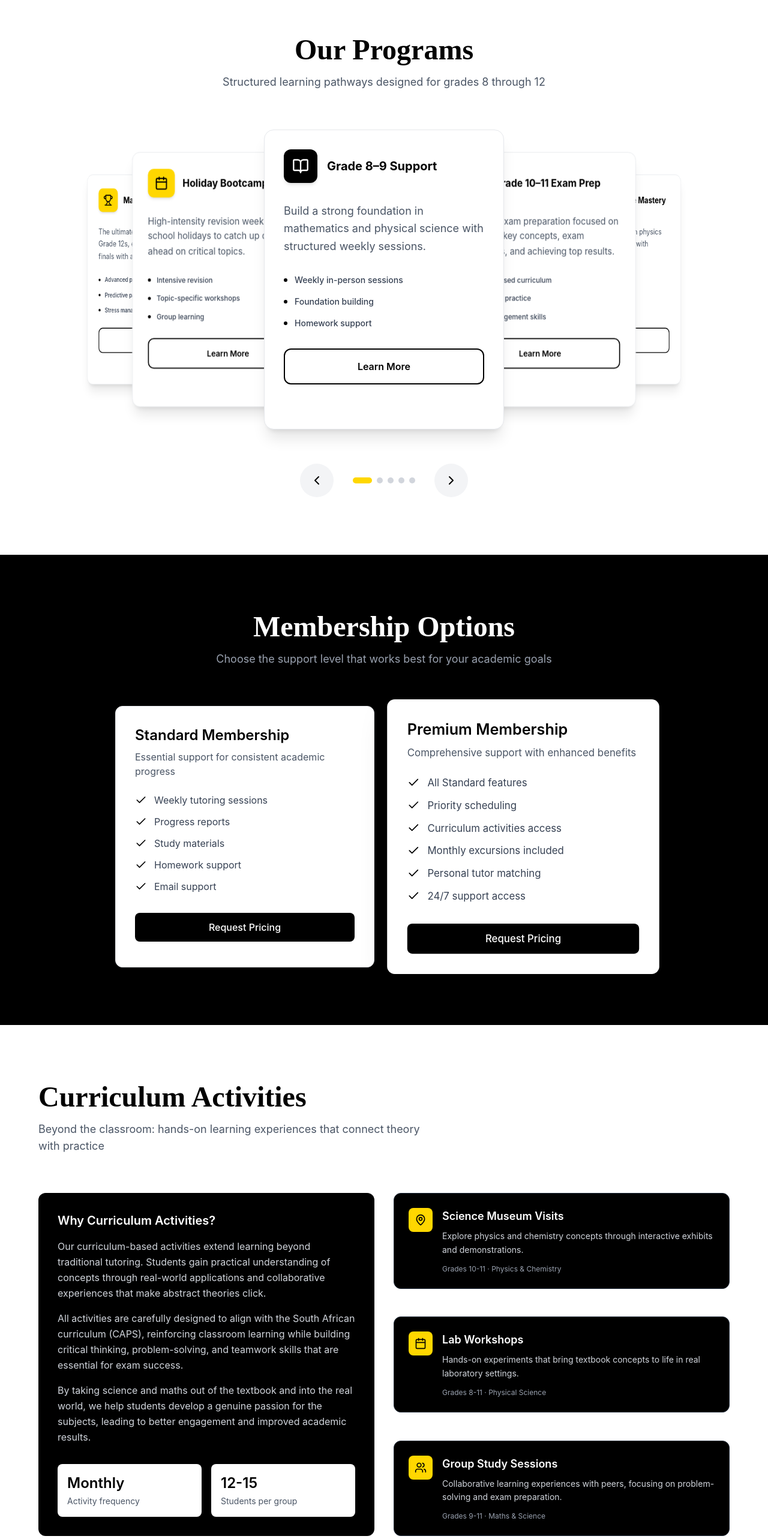
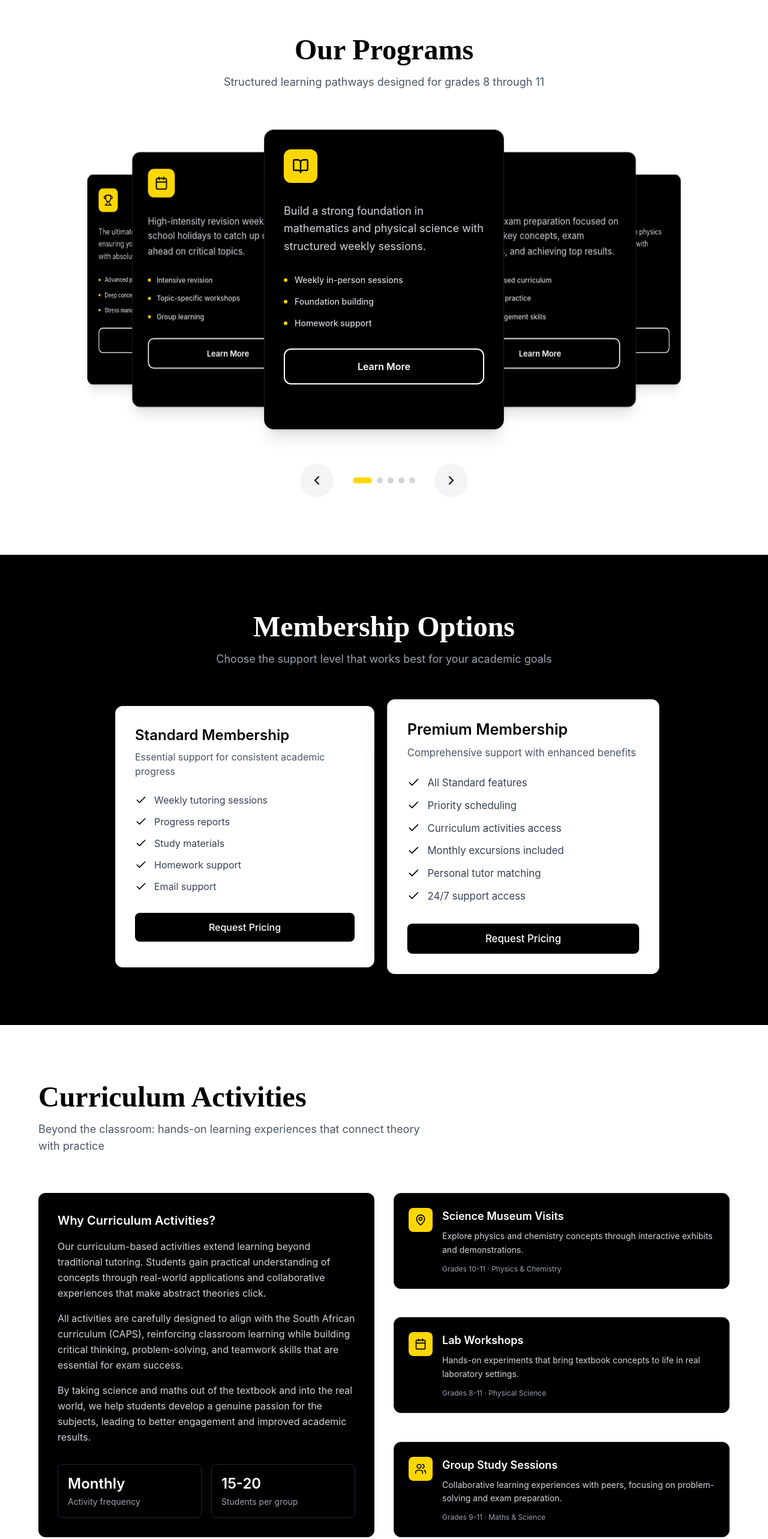
Before and after one commit to Vele189/StudentSta, a React (Vite) app: page / in a window 1280 px wide. Shown: the part 960-3526 px from the top of the page at 60% size. Built offline with nearby package versions, Linux system fonts and the light colour scheme; a web font is replaced by a local one.

Commit message:
feat: update program UI to dark theme, pivot content to Grade 8-11, and set service location to Pretoria

```diff
--- a/src/app/components/Excursions.tsx
+++ b/src/app/components/Excursions.tsx
@@ -69,13 +69,13 @@ export function Excursions() {
               </div>
 
               <div className="grid grid-cols-2 gap-4">
-                <div className="p-4 bg-white rounded-lg text-black">
+                <div className="p-4 bg-black border border-gray-800 rounded-lg text-white">
                   <p className="text-2xl font-semibold mb-1">Monthly</p>
-                  <p className="text-sm text-gray-600">Activity frequency</p>
+                  <p className="text-sm text-gray-400">Activity frequency</p>
                 </div>
-                <div className="p-4 bg-white rounded-lg text-black">
-                  <p className="text-2xl font-semibold mb-1">12-15</p>
-                  <p className="text-sm text-gray-600">Students per group</p>
+                <div className="p-4 bg-black border border-gray-800 rounded-lg text-white">
+                  <p className="text-2xl font-semibold mb-1">15-20</p>
+                  <p className="text-sm text-gray-400">Students per group</p>
                 </div>
               </div>
             </div>
--- a/src/app/components/FAQ.tsx
+++ b/src/app/components/FAQ.tsx
@@ -11,7 +11,7 @@ export function FAQ() {
     {
       question: 'Where are your tutoring sessions held?',
       answer:
-        'Our tutoring sessions are 100% remote and conducted online via platforms like Zoom, Microsoft Teams, or Google Meet. This allows us to support students nationwide from the comfort of their homes.',
+        'In person at the student’s home (tutor goes to them).',
     },
     {
       question: 'What are your pricing options?',
@@ -26,7 +26,7 @@ export function FAQ() {
     {
       question: 'How often are curriculum activities and excursions?',
       answer:
-        'Curriculum activities occur monthly and are included with Premium membership. Activities include science museum visits, lab workshops, and group study sessions. Standard members can join activities for an additional fee.',
+        'Quarterly (one event per school term). Standard: additional fee applies. Premium: no additional fee.',
     },
     {
       question: 'How does tutor booking work?',
--- a/src/app/components/Footer.tsx
+++ b/src/app/components/Footer.tsx
@@ -25,7 +25,7 @@ export function Footer() {
               </div>
               <div className="flex items-start gap-2 text-sm text-gray-600">
                 <MapPin className="w-4 h-4 mt-0.5" />
-                <span>Remote, South Africa</span>
+                <span>Pretoria, South Africa</span>
               </div>
             </div>
           </div>
@@ -34,7 +34,7 @@ export function Footer() {
           <div>
             <h3 className="text-lg font-semibold mb-4">Service Areas</h3>
             <ul className="space-y-2 text-sm text-gray-600">
-              <li>Remote (Nationwide)</li>
+              <li>Pretoria (In-person)</li>
             </ul>
           </div>
 
--- a/src/app/components/Programs.tsx
+++ b/src/app/components/Programs.tsx
@@ -23,14 +23,14 @@ export function Programs({ onEnquire }: ProgramsProps) {
   const programs = [
     {
       icon: BookOpen,
-      title: 'Grade 8–9 Support',
+      title: 'Grade 8–11 Support',
       description:
         'Build a strong foundation in mathematics and physical science with structured weekly sessions.',
       features: ['Weekly in-person sessions', 'Foundation building', 'Homework support'],
     },
     {
       icon: GraduationCap,
-      title: 'Grade 10–11 Exam Prep',
+      title: 'Exam Preparation',
       description:
         'Intensive exam preparation focused on mastering key concepts, exam techniques, and achieving top results.',
       features: ['Exam-focused curriculum', 'Past paper practice', 'Time management skills'],
@@ -44,10 +44,10 @@ export function Programs({ onEnquire }: ProgramsProps) {
     },
     {
       icon: Trophy,
-      title: 'Matric Final Push',
+      title: 'Maths Mastery',
       description:
-        'The ultimate preparation package for Grade 12s, ensuring you walk into your finals with absolute confidence.',
-      features: ['Advanced problem solving', 'Predictive papers', 'Stress management'],
+        'The ultimate preparation package ensuring you master core concepts with absolute confidence.',
+      features: ['Advanced problem solving', 'Deep concept mastery', 'Stress management'],
     },
     {
       icon: Calendar,
@@ -155,7 +155,7 @@ export function Programs({ onEnquire }: ProgramsProps) {
         >
           <h2 className="text-4xl md:text-5xl font-['Satoshi'] font-semibold mb-4">Our Programs</h2>
           <p className="text-lg text-gray-600 max-w-2xl mx-auto">
-            Structured learning pathways designed for grades 8 through 12
+            Structured learning pathways designed for grades 8 through 11
           </p>
         </motion.div>
 
@@ -170,7 +170,7 @@ export function Programs({ onEnquire }: ProgramsProps) {
                 return (
                   <motion.div
                     key={program.title}
-                    className="absolute top-0 left-0 w-full h-full bg-white border border-gray-200 rounded-2xl shadow-xl p-8 flex flex-col justify-between"
+                    className="absolute top-0 left-0 w-full h-full bg-black border border-zinc-800 rounded-2xl shadow-xl p-8 flex flex-col justify-between"
                     initial={false}
                     animate={style as any}
                     transition={isMobile ? { duration: 0.3 } : { type: "spring", stiffness: 300, damping: 30 }}
@@ -189,20 +189,17 @@ export function Programs({ onEnquire }: ProgramsProps) {
                   >
                     <div>
                       <div className="flex items-center gap-4 mb-8">
-                        <div className={`w-14 h-14 rounded-xl flex items-center justify-center shadow-md flex-shrink-0 ${['Holiday Bootcamps', 'Matric Final Push'].includes(program.title)
-                          ? 'bg-[var(--accent-yellow)] text-black'
-                          : 'bg-black text-white'
-                          }`}>
+                        <div className="w-14 h-14 rounded-xl flex items-center justify-center shadow-md flex-shrink-0 bg-[var(--accent-yellow)] text-black">
                           <Icon className="w-7 h-7" />
                         </div>
                         <h3 className="text-xl font-bold">{program.title}</h3>
                       </div>
-                      <p className="text-gray-600 mb-8 leading-relaxed text-lg">{program.description}</p>
+                      <p className="text-gray-300 mb-8 leading-relaxed text-lg">{program.description}</p>
 
                       <ul className="space-y-4 mb-8">
                         {program.features.map((feature) => (
-                          <li key={feature} className="text-sm text-gray-700 flex items-center font-medium">
-                            <span className="w-1.5 h-1.5 bg-black rounded-full mr-3 flex-shrink-0"></span>
+                          <li key={feature} className="text-sm text-gray-300 flex items-center font-medium">
+                            <span className="w-1.5 h-1.5 bg-[var(--accent-yellow)] rounded-full mr-3 flex-shrink-0"></span>
                             {feature}
                           </li>
                         ))}
@@ -214,7 +211,7 @@ export function Programs({ onEnquire }: ProgramsProps) {
                         e.stopPropagation();
                         onEnquire();
                       }}
-                      className="w-full py-4 border-2 border-black text-black font-semibold rounded-xl hover:bg-black hover:text-white transition-all duration-300 mt-auto"
+                      className="w-full py-4 border-2 border-white text-white font-semibold rounded-xl hover:bg-white hover:text-black transition-all duration-300 mt-auto"
                     >
                       Learn More
                     </button>
--- a/src/app/components/Testimonials.tsx
+++ b/src/app/components/Testimonials.tsx
@@ -31,9 +31,9 @@ export function Testimonials() {
     },
     {
       name: 'Michelle R.',
-      grade: 'Grade 12 Student',
+      grade: 'Grade 11 Student',
       quote:
-        'The Matric Final Push program saved me. The predictive papers were spot on and I felt so ready for my finals.',
+        'The Maths Mastery program saved me. The problem-solving techniques were spot on and I felt so ready for my exams.',
     },
     {
       name: 'Priya D.',
```
